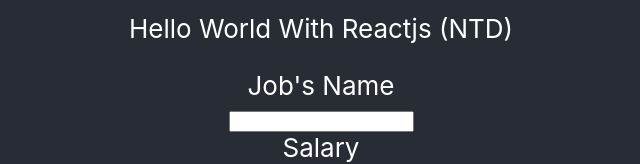
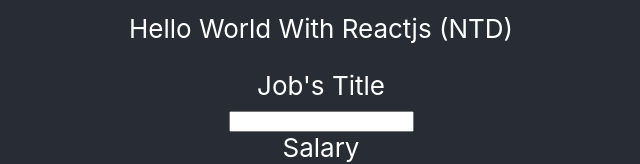
Before and after one commit to danh126/react-basic, a React (Create React App) app: page / in a window 1280 px wide. Shown: the part 303-467 px from the top of the page, without its empty margins (319-959 px from the left). Built offline with nearby package versions, Linux system fonts and the light colour scheme.

Commit message:
Function as props

```diff
--- a/src/views/Example/AddComponent.js
+++ b/src/views/Example/AddComponent.js
@@ -21,12 +21,30 @@
     handleSubmit = (event) => {
         event.preventDefault() //ngăn sự kiện load lại trang khi submit
         console.log('>>> check data input:', this.state)
+
+        //Validate form submit
+        if (!this.state.titleJobs || !this.state.salary) {
+            alert('Missing required');
+        }
+
+        //Truyền dữ liệu lên function lớp cha (theo dạng object)
+        this.props.addNewJobs({
+            id: Math.floor(Math.random() * 100), //tạo id tự động
+            title: this.state.titleJobs,
+            salary: this.state.salary
+        });
+
+        //Saau khi truyền dữ liệu xong set input null
+        this.setState({
+            titleJobs: '',
+            salary: ''
+        });
     }
 
     render() {
         return (
             <form>
-                <label>Job's Name</label><br />
+                <label>Job's Title</label><br />
                 <input type="text" onChange={(event) => this.handleTitleJobs(event)} value={this.state.titleJobs} /><br />
                 <label>Salary</label><br />
                 <input type="text" onChange={(event) => this.handleSalary(event)} value={this.state.salary} /><br /><br />
--- a/src/views/Example/FormComponent.js
+++ b/src/views/Example/FormComponent.js
@@ -12,10 +12,20 @@
         ]
     }
 
+    // arrow function nhận dữ liệu từ lớp con truyền vào
+    addNewJobs = (job) => {
+        console.log('>>> check data job child: ', job);
+        this.setState({
+            arrJobs: [...this.state.arrJobs, job]
+        })
+    }
+
     render() {
         return (
             <>
-                <AddComponent />
+                <AddComponent
+                    addNewJobs={this.addNewJobs}
+                />
 
                 <ChildComponent
                     name={this.state.firstName}
```
